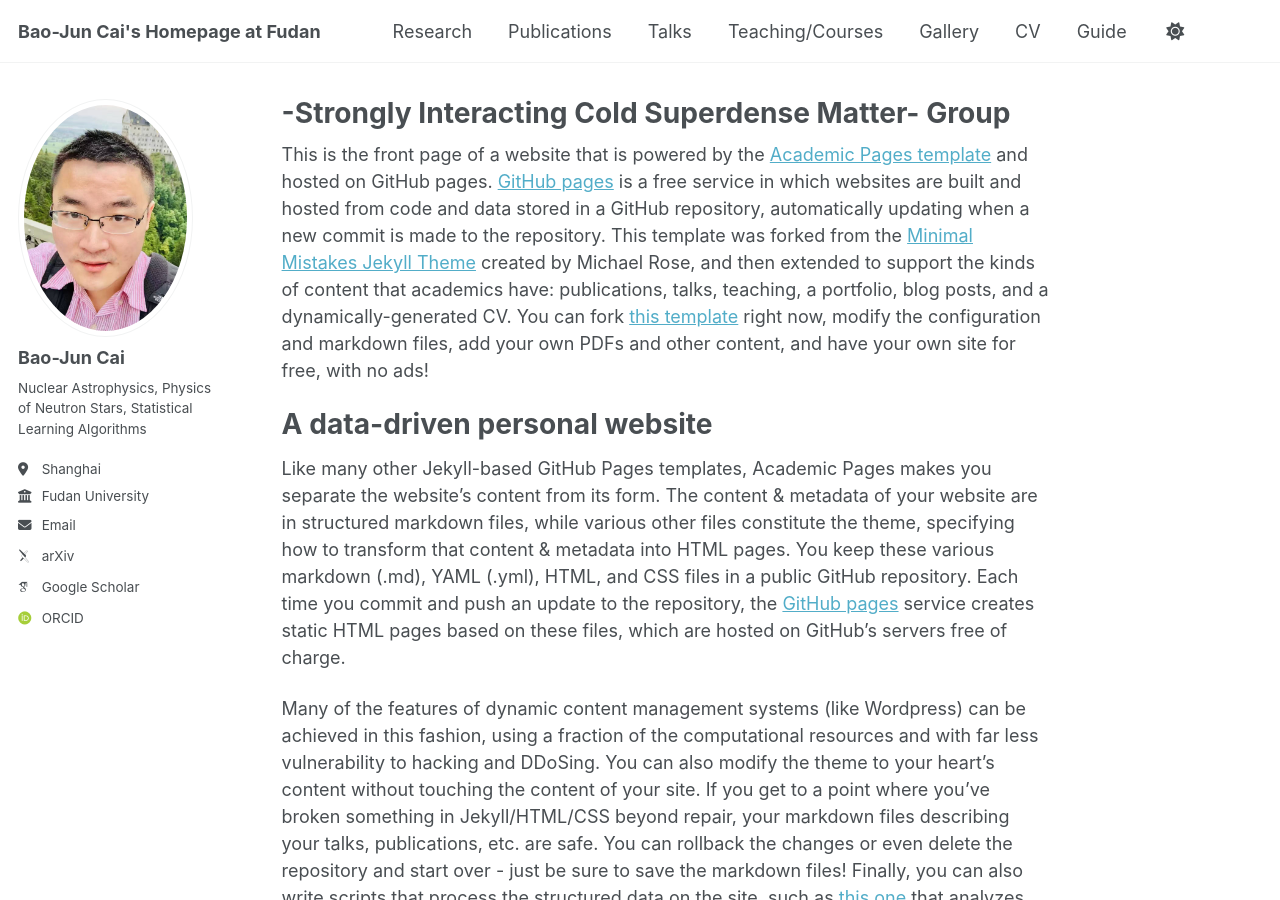
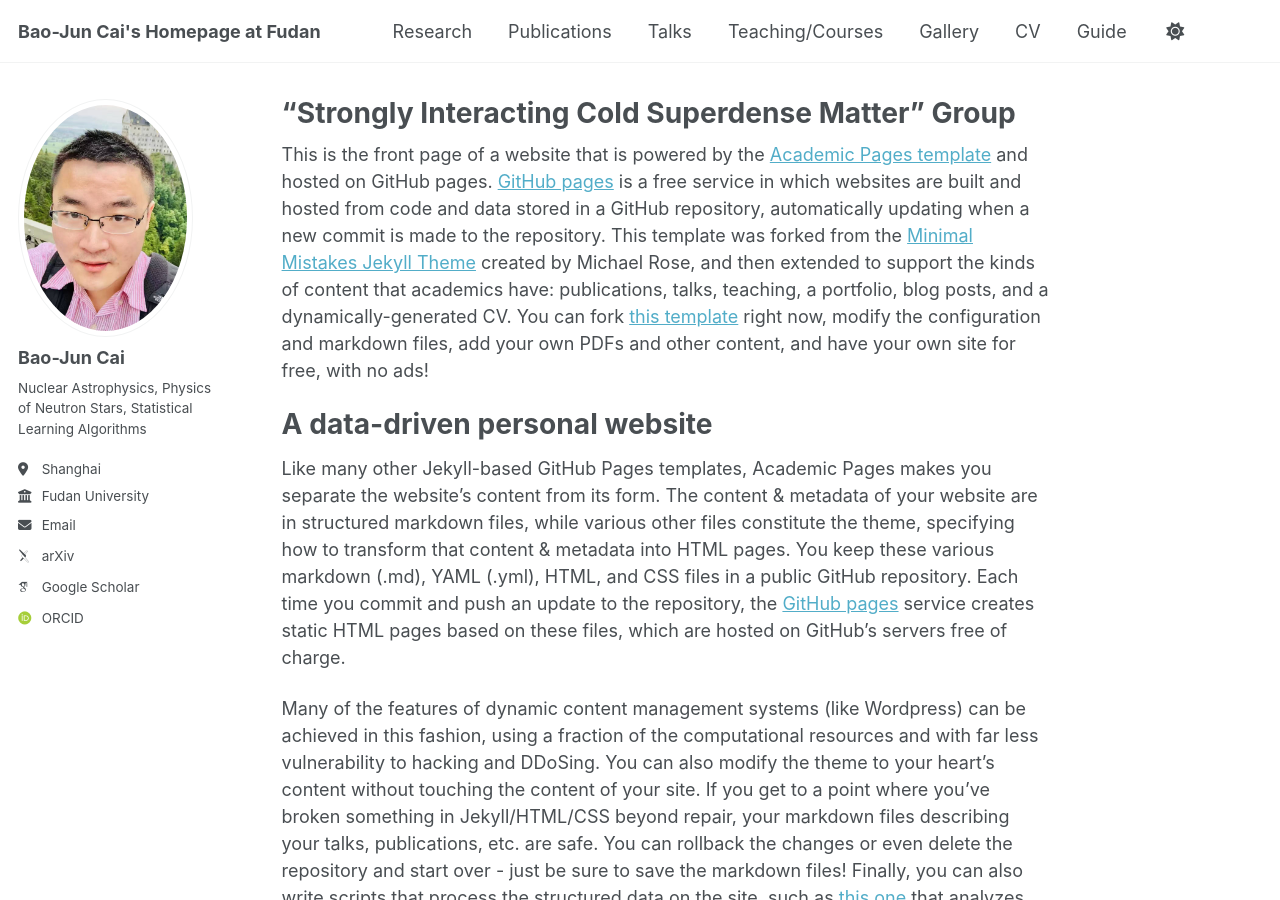
Before and after one commit to bjcai-phys/bjcai-phys.github.io, a Jekyll site: the page built from _pages/about.md, in a window 1280 px wide and 900 px high. Built offline with Jekyll 4.4.1, drawn with Linux system fonts in a browser that asks for light colours; some web fonts are replaced.

```diff
--- a/_pages/about.md
+++ b/_pages/about.md
@@ -1,6 +1,6 @@
 ---
 permalink: /
-title: "-Strongly Interacting Cold Superdense Matter- Group"
+title: "\"Strongly Interacting Cold Superdense Matter\" Group"
 layout: single
 author_profile: true
 redirect_from:
```
